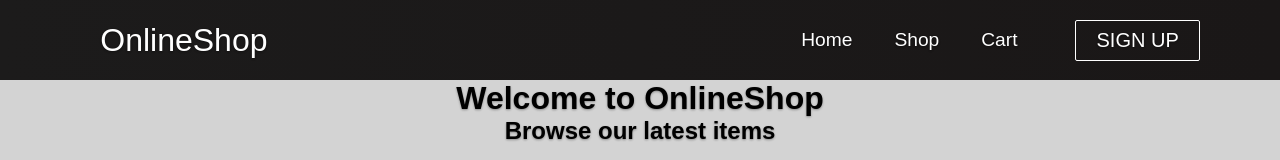
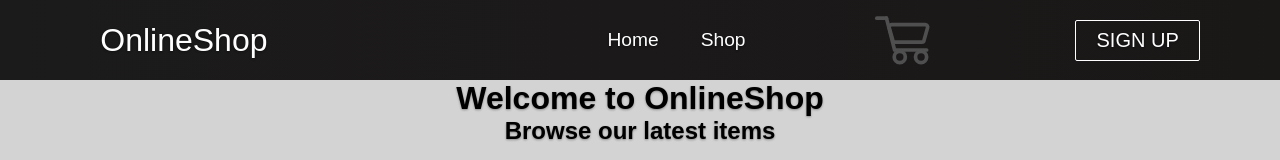
Before and after one commit to pinkx-xlink/react-shopping-cart-project, a React (Create React App) app in the folder shopping-cart/: page / in a window 1280 px wide. Shown: the top 160 px of the page. Built offline with nearby package versions, Linux system fonts and the light colour scheme; no server answers.

Commit message:
Add cart icon to nav bar

```diff
--- a/shopping-cart/src/components/Navbar.js
+++ b/shopping-cart/src/components/Navbar.js
@@ -2,6 +2,7 @@ import React, { useState, useEffect } from 'react';
 import { Link } from 'react-router-dom';
 import './Navbar.css';
 import { Button } from './Button';
+import cartImg from '../images/cart.svg';
 
 function Navbar() {
     const [click, setClick] = useState(false);
@@ -23,6 +24,8 @@ function Navbar() {
     }, []);
 
     window.addEventListener('resize', showButton);
+
+    console.log('nav bar');
 
 
   return (
@@ -60,7 +63,12 @@ function Navbar() {
                         className='nav-links'
                         onClick={closeMobileMenu}
                         >
-                        Cart
+                        <img
+                        src={cartImg}
+                        alt="Cart"
+                        height={"50px"}
+                        width={"50px"}
+                        />
                         </Link>
                     </li>
                     {/*<li className='nav-item'>
```
